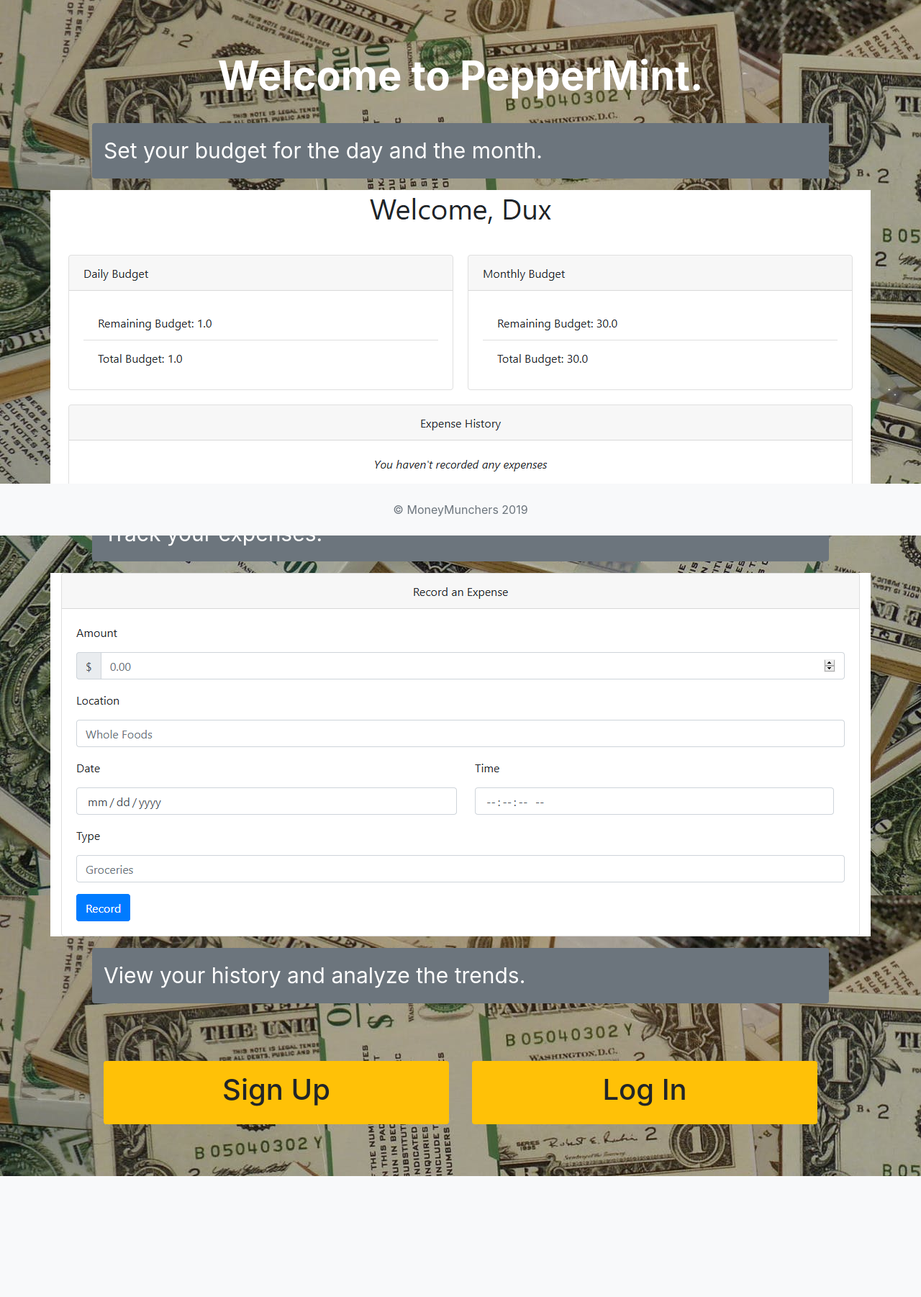
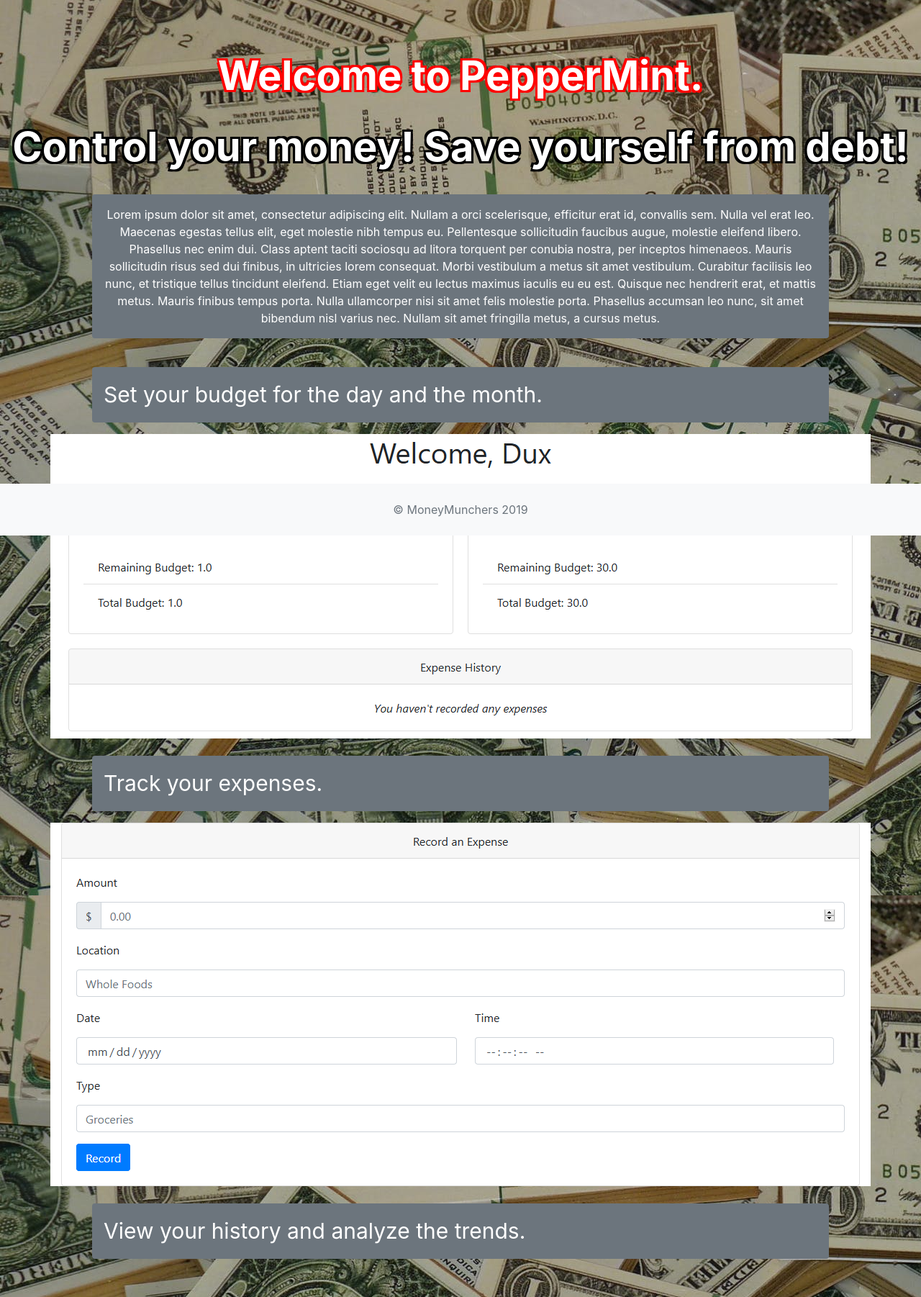
Before and after one commit to StudentDX/MoneyMunchers, a Flask app: page / in a window 1280 px wide. Shown: the part 56-1858 px from the top of the page at 72% size. Before the commit the page ends 1690 px from the top, so only its background shows below. Run offline with Flask 2, Linux system fonts and the light colour scheme; some libraries are stand-ins or nearby versions.

Commit message:
further designing home.html

```diff
--- a/app/templates/home.html
+++ b/app/templates/home.html
@@ -77,42 +77,60 @@
           </h1><br>
         </div>
           <br>
-            <h5 class="display-4 font-weight-bold text-center text-white">
+            <h5 class="display-4 font-weight-bold text-center text-white" style="text-shadow: -3px -3px 0 #F00, 3px -3px 0 #F00, -3px 3px 0 #F00, 3px 3px 0 #F00;">
               Welcome to PepperMint.
             </h5>
           <br>
+            <h6 class="display-4 font-weight-bold text-center text-white" style="text-shadow: -3px -3px 0 #000, 3px -3px 0 #000, -3px 3px 0 #000, 3px 3px 0 #000;">
+              Control your money! Save yourself from debt!
+            </h6>
+          <br>
           <!-- description -->
-          <p class="text-white bg-secondary rounded p-3" style="margin-left: 10%; margin-right: 10%; font-size: 30px;">
-            Set your budget for the day and the month.
-            <div class="text-center">
-              <img src="../static/Profile.png">
-            </div>
-          </p>
-
-          <p class="text-white bg-secondary rounded p-3" style="margin-left: 10%; margin-right: 10%; font-size: 30px;">
-            Track your expenses.
-            <div class="text-center">
-              <img src="../static/Expense.png">
-            </div>
-          </p>
-
-          <p class="text-white bg-secondary rounded p-3" style="margin-left: 10%; margin-right: 10%; font-size: 30px;">
-            View your history and analyze the trends.
-            <div class="text-center">
-              <img src="">
-            </div>
+          <!-- description -->
+          <p class="text-white text-center bg-secondary rounded p-3" style="margin-left: 10%; margin-right: 10%;">
+            Lorem ipsum dolor sit amet, consectetur adipiscing elit. Nullam a orci scelerisque,
+            efficitur erat id, convallis sem. Nulla vel erat leo. Maecenas egestas tellus elit,
+            eget molestie nibh tempus eu. Pellentesque sollicitudin faucibus augue, molestie eleifend
+            libero. Phasellus nec enim dui. Class aptent taciti sociosqu ad litora torquent per
+            conubia nostra, per inceptos himenaeos. Mauris sollicitudin risus sed dui finibus, in
+            ultricies lorem consequat. Morbi vestibulum a metus sit amet vestibulum. Curabitur
+            facilisis leo nunc, et tristique tellus tincidunt eleifend. Etiam eget velit eu lectus
+            maximus iaculis eu eu est. Quisque nec hendrerit erat, et mattis metus. Mauris finibus
+            tempus porta. Nulla ullamcorper nisi sit amet felis molestie porta. Phasellus accumsan
+            leo nunc, sit amet bibendum nisl varius nec. Nullam sit amet fringilla metus, a cursus
+            metus.
           </p>
 
           <br>
 
-          <div class="row" style="margin-left: 10%; margin-right: 10%;">
-            <div class="col bg-warning mx-3 p-3 rounded text-center">
-              <h1> Sign Up </h1>
-            </div>
-            <div class="col bg-warning mx-3 p-3 rounded text-center">
-              <h1> Log In </h1>
-            </div>
-          </div>
+          <p class="text-white bg-secondary rounded p-3" style="margin-left: 10%; margin-right: 10%; font-size: 30px;">
+              Set your budget for the day and the month. </p>
+              <div class="text-center">
+                <img src="../static/Profile.png">
+              </div>
+
+            <br>
+
+            <p class="text-white bg-secondary rounded p-3" style="margin-left: 10%; margin-right: 10%; font-size: 30px;">
+              Track your expenses.</p>
+              <div class="text-center">
+                <img src="../static/Expense.png">
+              </div>
+
+              <br>
+
+            <p class="text-white bg-secondary rounded p-3" style="margin-left: 10%; margin-right: 10%; font-size: 30px;">
+              View your history and analyze the trends. </p>
+              <div class="text-center">
+                <img src="">
+              </div>
+
+
+            <br>
+
+          <br>
+
+
 
         {% endblock %}
 
```
